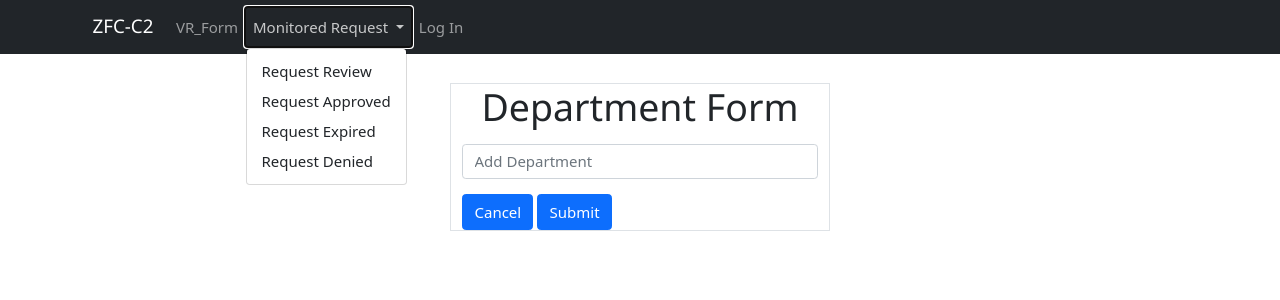
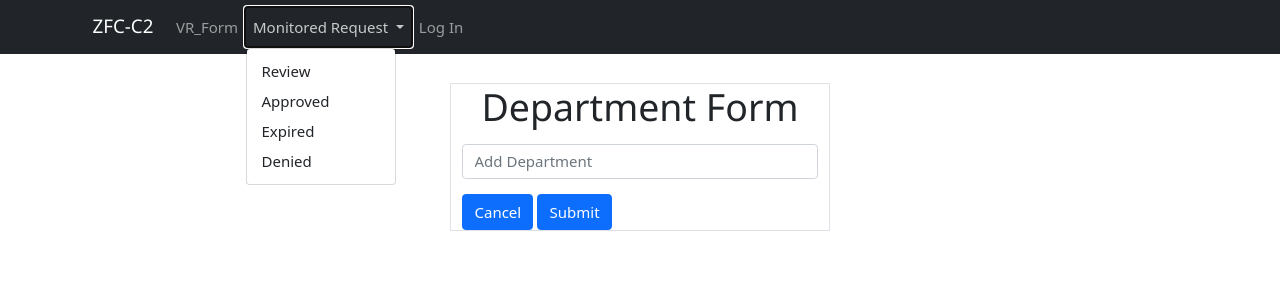
Before and after one commit to acarbonilla/vms, a Django app: page /manager/mDeptForm/ in a window 1280 px wide, after a click on "Monitored Request". Shown: the top 300 px of the page. Run offline with Django 5.2, Linux system fonts and the light colour scheme; some libraries are stand-ins or nearby versions.

Commit message:
Changing IP Address

```diff
--- a/templates/core/navbar.html
+++ b/templates/core/navbar.html
@@ -30,18 +30,18 @@
                     </a>
                     <ul class="dropdown-menu">
                         <li>
-                            <a class="dropdown-item" href="{% url 'zfcEmployees' %}" id="navAnchor">Request Review</a>
+                            <a class="dropdown-item" href="{% url 'zfcEmployees' %}" id="navAnchor">Review</a>
                         </li>
                         <li>
-                            <a class="dropdown-item" href="{% url 'zfcPermitted'%}" id="navAnchor">Request Approved</a>
+                            <a class="dropdown-item" href="{% url 'zfcPermitted'%}" id="navAnchor">Approved</a>
                         </li>
 
                         <li>
-                            <a class="dropdown-item" href="{% url 'zfcExpired' %}" id="navAnchor">Request Expired</a>
+                            <a class="dropdown-item" href="{% url 'zfcExpired' %}" id="navAnchor">Expired</a>
                         </li>
 
                         <li>
-                            <a class="dropdown-item" href="{% url 'zfcDenied' %}" id="navAnchor">Request Denied</a>
+                            <a class="dropdown-item" href="{% url 'zfcDenied' %}" id="navAnchor">Denied</a>
                         </li>
 
                     </ul>
@@ -100,18 +100,18 @@
                 </a>
                 <ul class="dropdown-menu">
                     <li>
-                        <a class="dropdown-item" href="{% url 'monitoringViews'%}" id="navAnchor">Request Review</a>
+                        <a class="dropdown-item" href="{% url 'monitoringViews'%}" id="navAnchor">Review</a>
                     </li>
                     <li>
-                        <a class="dropdown-item" href="{% url 'permitted'%}" id="navAnchor">Request Approved</a>
+                        <a class="dropdown-item" href="{% url 'permitted'%}" id="navAnchor">Approved</a>
                     </li>
 
                     <li>
-                        <a class="dropdown-item" href="{% url 'expired' %}" id="navAnchor">Request Expired</a>
+                        <a class="dropdown-item" href="{% url 'expired' %}" id="navAnchor">Expired</a>
                     </li>
 
                     <li>
-                        <a class="dropdown-item" href="{% url 'denied' %}" id="navAnchor">Request Denied</a>
+                        <a class="dropdown-item" href="{% url 'denied' %}" id="navAnchor">Denied</a>
                     </li>
 
                 </ul>
--- a/zfc/settings.py
+++ b/zfc/settings.py
@@ -18,8 +18,8 @@
 
 # This is my new comment.
 
-# ALLOWED_HOSTS = ['192.168.1.3']
-ALLOWED_HOSTS = ['192.11.200.127']
+ALLOWED_HOSTS = ['192.168.1.3']
+# ALLOWED_HOSTS = ['192.11.200.127']
 
 # Application definition
 
```
